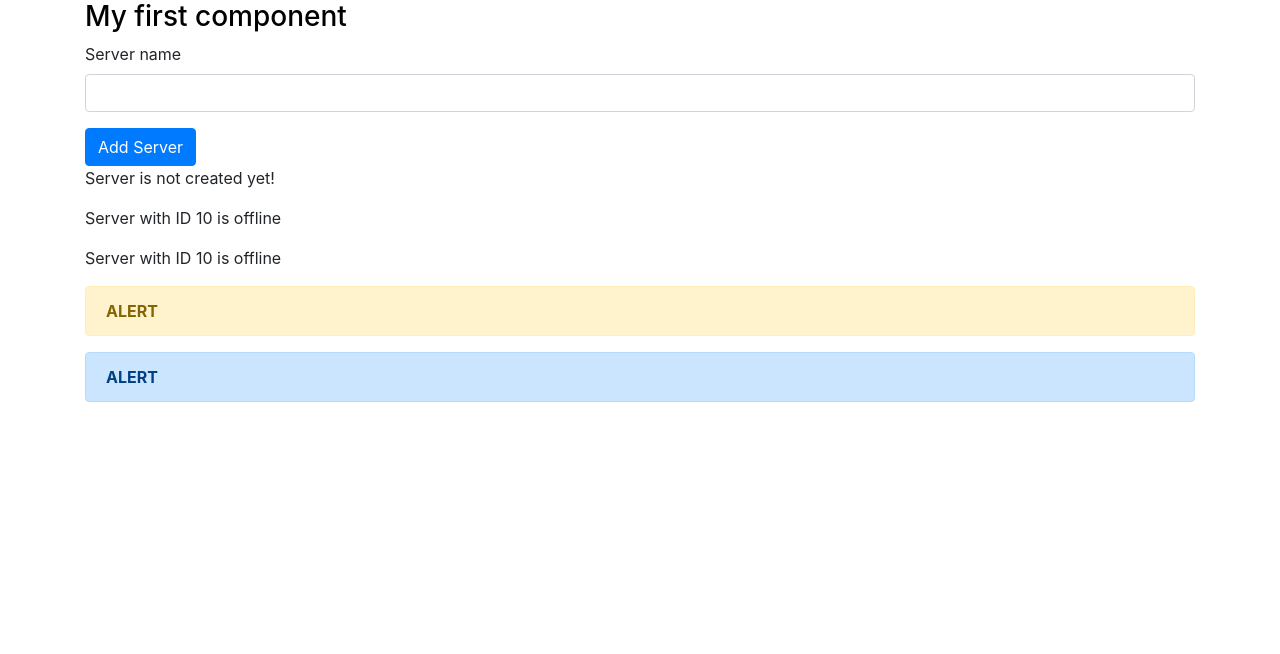
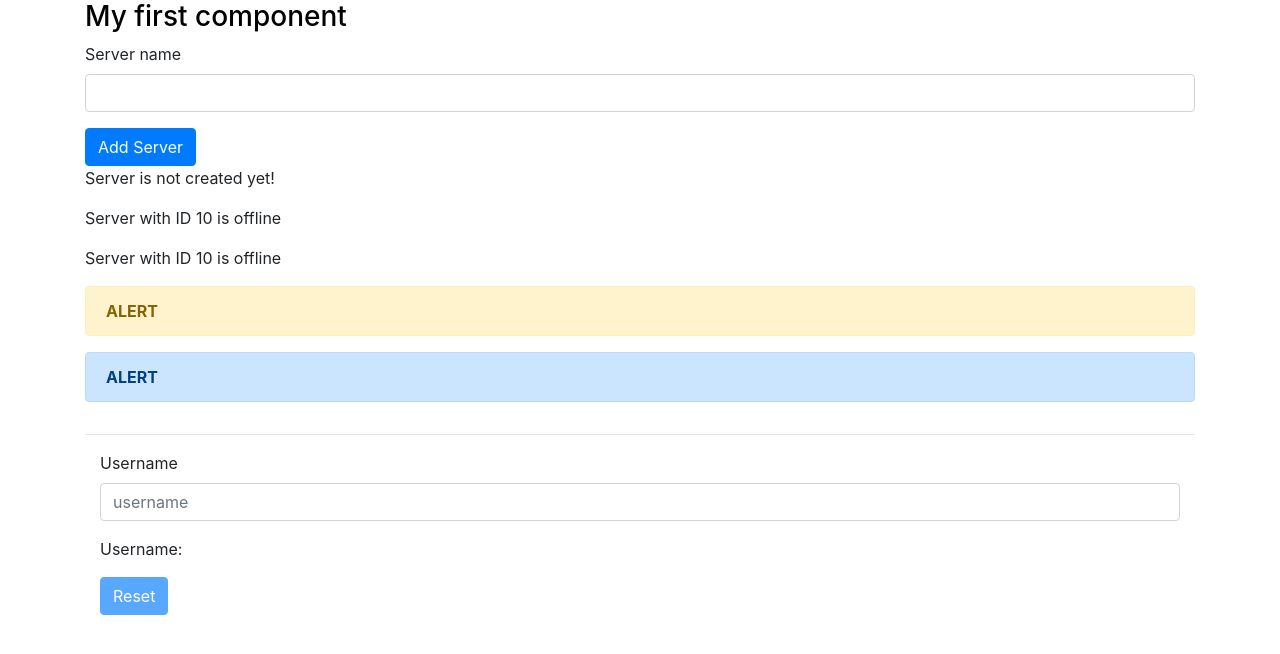
Before and after one commit to klaimir/angular-essentials, an Angular app: page / in a window 1280 px wide. Shown: the top 654 px of the page. Built offline with nearby package versions, Linux system fonts and the light colour scheme.

Commit message:
Task 2 Solution: First approach (incorrect)

```diff
--- a/src/app/app.component.html
+++ b/src/app/app.component.html
@@ -8,6 +8,14 @@
       <app-success-alert></app-success-alert>
     </div>
   </div>
+  <hr>
+  <div class="container">
+    <div class="row">
+      <div class="col-12">
+        <app-username></app-username>
+      </div>
+    </div>
+  </div>
 </div>
 
 <router-outlet></router-outlet>
--- a/src/app/app.module.ts
+++ b/src/app/app.module.ts
@@ -8,6 +8,7 @@ import { ServerComponent } from './server/server.component';
 import { ServersComponent } from './servers/servers.component';
 import { WarningAlertComponent } from './warning-alert/warning-alert.component';
 import { SuccessAlertComponent } from './success-alert/success-alert.component';
+import { UsernameComponent } from './username/username.component';
 
 @NgModule({
   declarations: [
@@ -15,7 +16,8 @@ import { SuccessAlertComponent } from './success-alert/success-alert.component';
     ServerComponent,
     ServersComponent,
     WarningAlertComponent,
-    SuccessAlertComponent
+    SuccessAlertComponent,
+    UsernameComponent
   ],
   imports: [
     BrowserModule,
--- /dev/null
+++ b/src/app/username/username.component.html
@@ -0,0 +1,20 @@
+<div class="form-group">
+  <label for="username">Username</label>
+  <input
+    type="text"
+    class="form-control"
+    placeholder="username"
+    [value]="username"
+    (input)="onUsernameInput($event)"
+  />
+</div>
+Username:
+<p>{{ username }}</p>
+<button
+  type="button"
+  class="btn btn-primary"
+  [disabled]="!allowReset"
+  (click)="onResetClick()"
+>
+  Reset
+</button>
--- /dev/null
+++ b/src/app/username/username.component.ts
@@ -0,0 +1,27 @@
+import { Component, OnInit } from '@angular/core';
+
+@Component({
+  selector: 'app-username',
+  templateUrl: './username.component.html',
+  styleUrls: ['./username.component.css']
+})
+export class UsernameComponent implements OnInit {
+
+  username: string = '';
+  allowReset: boolean = false;
+
+  constructor() { }
+
+  ngOnInit(): void {
+  }
+
+  onUsernameInput(event: Event) {
+    this.allowReset = (<HTMLInputElement>event.target).value ? true : false;
+  }
+
+  onResetClick() {
+    this.username = '';
+    this.allowReset = false;
+  }
+
+}
```
Also changed, not shown: src/app/username/username.component.css (added), 2 other files (tests, documents, lock files or other folders).
